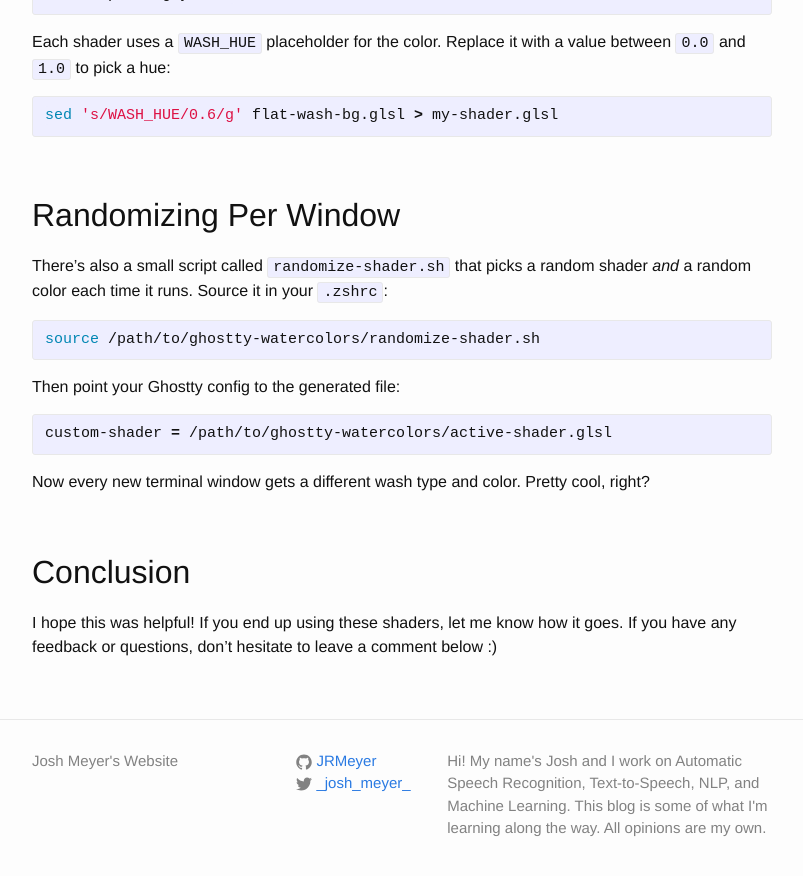
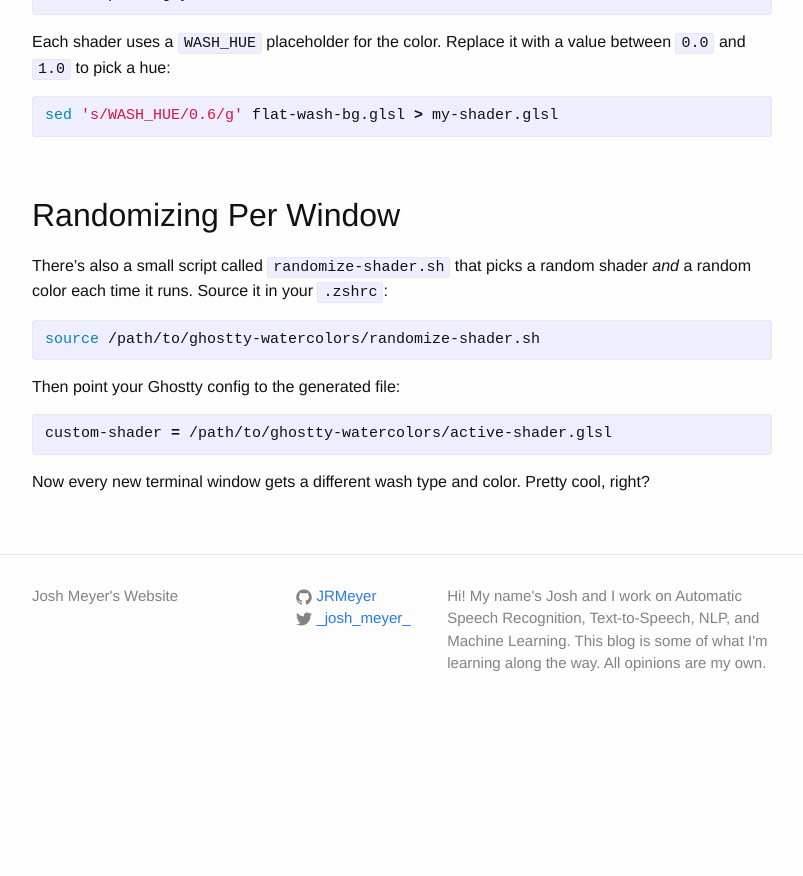
Before and after one commit to JRMeyer/jrmeyer.github.io, a Jekyll site: the page built from _posts/2026-02-21-ghostty-watercolors.markdown, in a window 1280 px wide and 900 px high, scrolled down 3455 px. Shown: the top 876 px of the window, without its empty margins (238-1041 px from the left). Built offline with Jekyll 4.4.1, drawn with Linux system fonts in a browser that asks for light colours; comment, search, counter and statistics services are not loaded; after the commit the page ends 4190 px from its top, so only the background shows below that.

Commit message:
Remove conclusion section from ghostty-watercolors post
Co-Authored-By: Claude Opus 4.6 <noreply@anthropic.com>

```diff
--- a/_posts/2026-02-21-ghostty-watercolors.markdown
+++ b/_posts/2026-02-21-ghostty-watercolors.markdown
@@ -92,11 +92,6 @@ custom-shader = /path/to/ghostty-watercolors/active-shader.glsl
 
 Now every new terminal window gets a different wash type and color. Pretty cool, right?
 
-<br/>
-
-## Conclusion
-
-I hope this was helpful! If you end up using these shaders, let me know how it goes. If you have any feedback or questions, don't hesitate to leave a comment below :)
 
 [ghostty]: https://ghostty.org
 [repo]: https://github.com/JRMeyer/ghostty-watercolors
```
